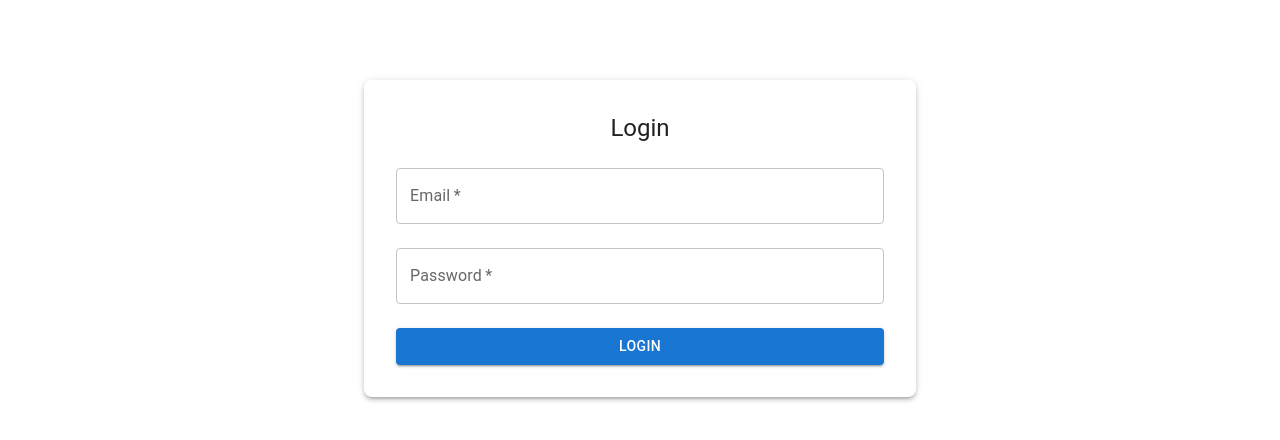
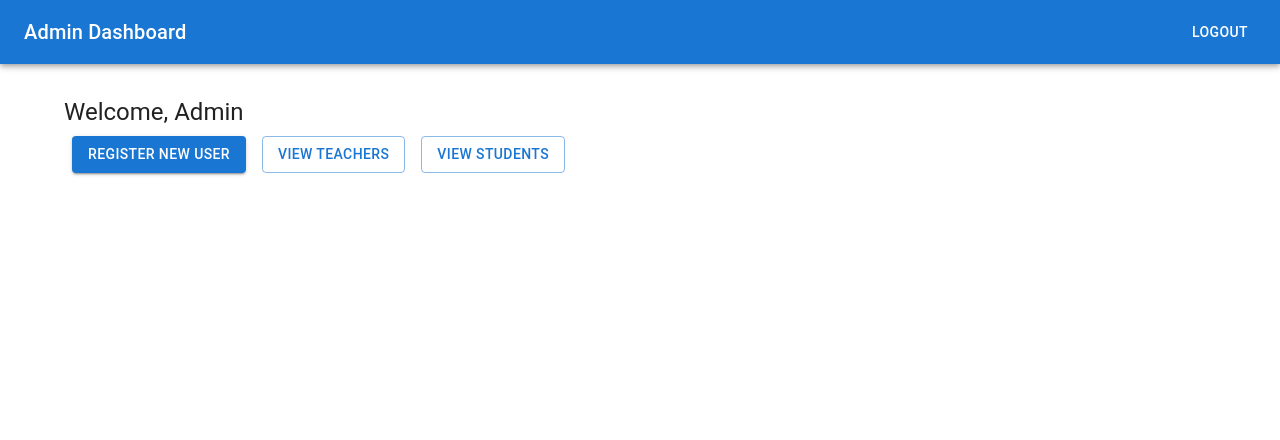
Before and after one commit to INV-Shruthi/school-mgmt-laravel, a React (Vite) app in the folder frontend/: page /dashboard in a window 1280 px wide. Before the commit this address led to /. Shown: the top 440 px of the page. Built offline with nearby package versions, Linux system fonts and the light colour scheme; no server answers.

Commit message:
created dashboard based on roles

```diff
--- a/frontend/src/pages/Dashboard.jsx
+++ b/frontend/src/pages/Dashboard.jsx
@@ -1,30 +1,40 @@
-import { useEffect, useState } from 'react';
-import axios from '../api/axios';
+import React from 'react';
+import { AppBar, Toolbar, Typography, Button, Container } from '@mui/material';
 import { useNavigate } from 'react-router-dom';
 
 export default function Dashboard() {
-  const [user, setUser] = useState(null);
   const navigate = useNavigate();
 
-  useEffect(() => {
-    axios.get('/me')
-      .then(res => setUser(res.data))
-      .catch(() => navigate('/'));
-  }, []);
-
-  const handleLogout = async () => {
-    await axios.post('/logout');
-    localStorage.removeItem('token');
+  const handleLogout = () => {
+    localStorage.clear();
     navigate('/');
   };
 
-  return user ? (
-    <div>
-      <h2>Welcome, {user.first_name}</h2>
-      <p>Role: {user.role}</p>
-      <button onClick={handleLogout}>Logout</button>
-    </div>
-  ) : (
-    <p>Loading...</p>
+  return (
+    <>
+      <AppBar position="static">
+        <Toolbar>
+          <Typography variant="h6" sx={{ flexGrow: 1 }}>
+            Admin Dashboard
+          </Typography>
+          <Button color="inherit" onClick={handleLogout}>
+            Logout
+          </Button>
+        </Toolbar>
+      </AppBar>
+
+      <Container sx={{ mt: 4 }}>
+        <Typography variant="h5">Welcome, Admin</Typography>
+        <Button variant="contained" color="primary" sx={{ m: 1 }}>
+          Register New User
+        </Button>
+        <Button variant="outlined" sx={{ m: 1 }}>
+          View Teachers
+        </Button>
+        <Button variant="outlined" sx={{ m: 1 }}>
+          View Students
+        </Button>
+      </Container>
+    </>
   );
 }
--- a/frontend/src/pages/StudentDashboard.jsx
+++ b/frontend/src/pages/StudentDashboard.jsx
@@ -1,3 +1,97 @@
+import React, { useEffect, useState } from 'react';
+import {
+  AppBar,
+  Toolbar,
+  Typography,
+  Button,
+  Container,
+  Dialog,
+  DialogTitle,
+  DialogContent,
+  DialogActions,
+  CircularProgress,
+} from '@mui/material';
+import axios from '../api/axios';
+import { useNavigate } from 'react-router-dom';
+
 export default function StudentDashboard() {
-  return <h2>Welcome, Student!</h2>;
+  const [open, setOpen] = useState(false);
+  const [profile, setProfile] = useState(null);
+  const [loading, setLoading] = useState(false);
+  const navigate = useNavigate();
+
+  const handleLogout = () => {
+    localStorage.clear();
+    navigate('/');
+  };
+
+  const fetchProfile = async () => {
+    setLoading(true);
+    try {
+      const res = await axios.get('/me', {
+        headers: {
+          Authorization: `Bearer ${localStorage.getItem('token')}`,
+        },
+      });
+      setProfile(res.data);
+      setOpen(true);
+    } catch (err) {
+      console.error('Failed to fetch profile', err);
+      alert('Error fetching profile');
+    }
+    setLoading(false);
+  };
+
+  return (
+    <>
+      <AppBar position="static">
+        <Toolbar>
+          <Typography variant="h6" sx={{ flexGrow: 1 }}>
+            Student Dashboard
+          </Typography>
+          <Button color="inherit" onClick={handleLogout}>
+            Logout
+          </Button>
+        </Toolbar>
+      </AppBar>
+
+      <Container sx={{ mt: 4 }}>
+        <Typography variant="h5" gutterBottom>
+          Welcome, Student
+        </Typography>
+        <Button variant="outlined" onClick={fetchProfile}>
+          View My Profile
+        </Button>
+      </Container>
+
+      {/* Profile Popup */}
+      <Dialog open={open} onClose={() => setOpen(false)} fullWidth maxWidth="sm">
+        <DialogTitle>My Profile</DialogTitle>
+        <DialogContent>
+        {loading ? (
+            <CircularProgress />
+        ) : profile ? (
+            <div>
+            <Typography gutterBottom><strong>Full Name:</strong> {profile.first_name} {profile.last_name}</Typography>
+            <Typography gutterBottom><strong>Email:</strong> {profile.email}</Typography>
+            <Typography gutterBottom><strong>Role:</strong> {profile.role}</Typography>
+
+            <Typography variant="h6" sx={{ mt: 2 }}>Student Details</Typography>
+            <Typography gutterBottom><strong>Roll Number:</strong> {profile.student?.roll_number}</Typography>
+            <Typography gutterBottom><strong>Class:</strong> {profile.student?.class}</Typography>
+            <Typography gutterBottom><strong>Phone Number:</strong> {profile.student?.phone_number}</Typography>
+            <Typography gutterBottom><strong>Date of Birth:</strong> {profile.student?.date_of_birth}</Typography>
+            <Typography gutterBottom><strong>Admission Date:</strong> {profile.student?.admission_date}</Typography>
+            <Typography gutterBottom><strong>Status:</strong> {profile.student?.status}</Typography>
+            </div>
+        ) : (
+            <Typography>No profile data found.</Typography>
+        )}
+        </DialogContent>
+        <DialogActions>
+          <Button onClick={() => setOpen(false)}>Close</Button>
+        </DialogActions>
+      </Dialog>
+    </>
+  );
 }
--- a/frontend/src/pages/TeacherDasboard.jsx
+++ b/frontend/src/pages/TeacherDasboard.jsx
@@ -1,3 +1,37 @@
+import React from 'react';
+import { AppBar, Toolbar, Typography, Button, Container } from '@mui/material';
+import { useNavigate } from 'react-router-dom';
+
 export default function TeacherDashboard() {
-  return <h2>Welcome, Teacher!</h2>;
+      const navigate = useNavigate();
+
+      const handleLogout = () => {
+        localStorage.clear();
+        navigate('/');
+      };
+
+  return (
+    <>
+      <AppBar position="static">
+        <Toolbar>
+          <Typography variant="h6" sx={{ flexGrow: 1 }}>
+            Teacher Dashboard
+          </Typography>
+          <Button color="inherit"onClick={handleLogout}>
+            Logout
+          </Button>
+        </Toolbar>
+      </AppBar>
+
+      <Container sx={{ mt: 4 }}>
+        <Typography variant="h5">Welcome, Teacher</Typography>
+        <Button variant="outlined" sx={{ m: 1 }}>
+          My Profile
+        </Button>
+        <Button variant="outlined" sx={{ m: 1 }}>
+          View Assigned Students
+        </Button>
+      </Container>
+    </>
+  );
 }
```
